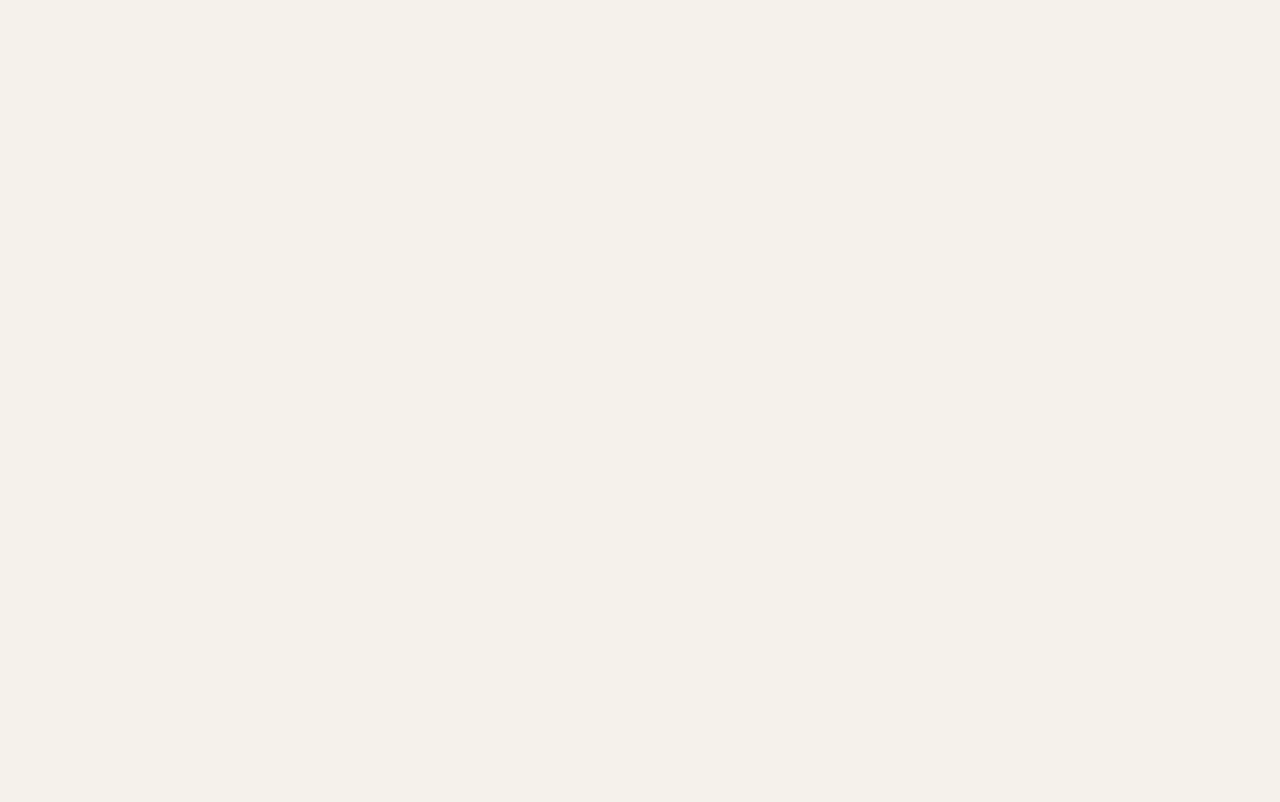
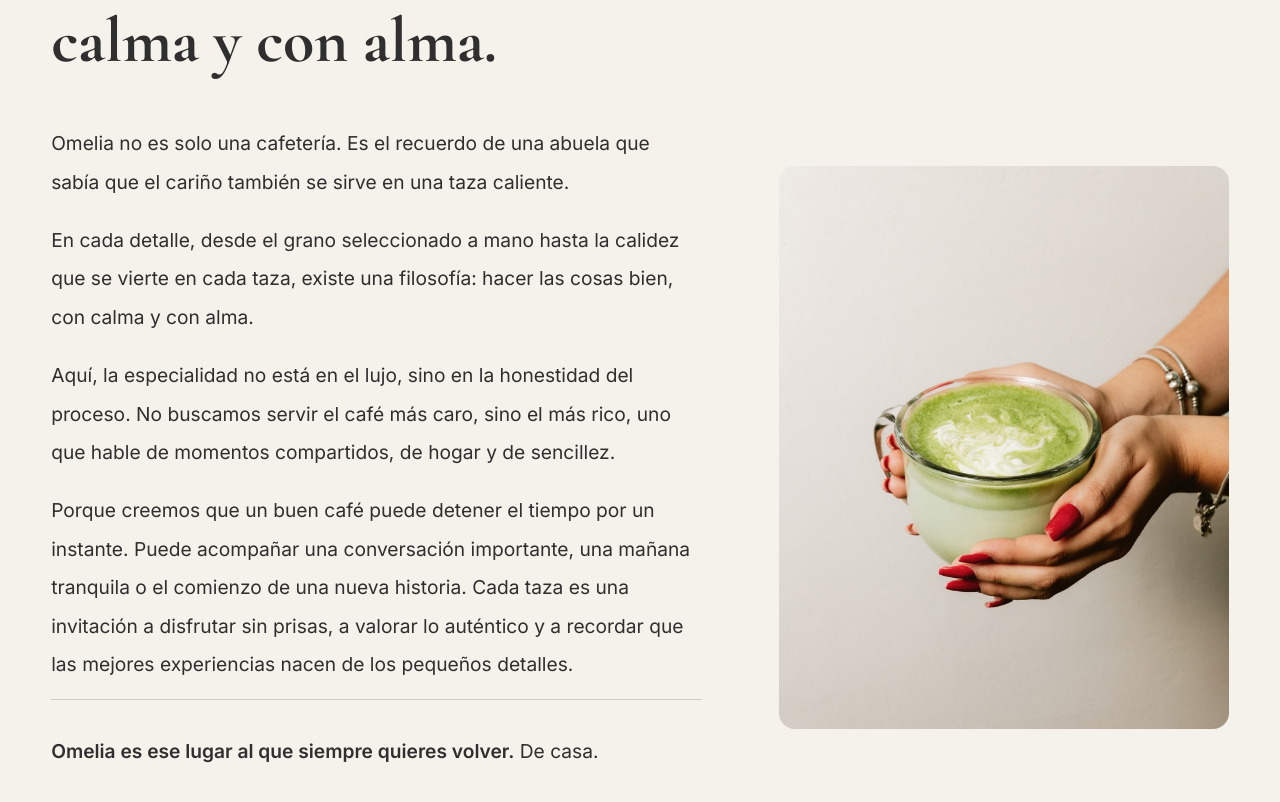
Before and after one commit to LuisMosqueda08/omelia-demo, a React (Vite) app: page / in a window 1280 px wide. Shown: the part 1020-1822 px from the top of the page. Before the commit the page ends 807 px from the top, so only its background shows below. Built offline with nearby package versions, Linux system fonts and the light colour scheme.

Commit message:
creacion de la section story, implementacion de animaciones con gsap, menu hamburguesa y medias querys para la section story

```diff
--- a/package.json
+++ b/package.json
@@ -10,6 +10,7 @@
     "preview": "vite preview"
   },
   "dependencies": {
+    "@gsap/react": "^2.1.2",
     "framer-motion": "^12.42.2",
     "gsap": "^3.15.0",
     "react": "^19.2.7",
--- a/src/components/hero/hero.jsx
+++ b/src/components/hero/hero.jsx
@@ -1,43 +1,87 @@
-import { useEffect, useRef } from "react";
 import gsap from "gsap";
 import heroImage from "../../assets/img/cafe-omelia.png";
 import styles from "./hero.module.css";
+import { useGSAP } from "@gsap/react";
+import { ScrollTrigger } from "gsap/ScrollTrigger";
+import { useRef } from "react";
+
+gsap.registerPlugin(useGSAP, ScrollTrigger);
 
 const Hero = () => {
-  const titleRef = useRef(null);
+  const heroRef = useRef(null);
 
-  useEffect(() => {
-    if (window.matchMedia("(prefers-reduced-motion: reduce)").matches) return;
-
-    const animation = gsap.from(titleRef.current, {
-      y: 60,
-      opacity: 0,
-      duration: 1.2,
-      ease: "power3.out",
+ useGSAP(
+  () => {
+    const timeline = gsap.timeline({
+      defaults: {
+        duration: 0.8,
+        ease: "power3.out",
+      },
     });
 
-    return () => animation.revert();
-  }, []);
+    timeline
+      .from(".heroEyebrow", {
+        y: 20,
+        opacity: 0,
+      })
+      .from(
+        ".heroTitle",
+        {
+          y: 45,
+          opacity: 0,
+        },
+        "-=0.5"
+      )
+      .from(
+        ".heroDescription",
+        {
+          y: 25,
+          opacity: 0,
+        },
+        "-=0.45"
+      )
+      .from(
+        ".heroActions",
+        {
+          y: 20,
+          opacity: 0,
+        },
+        "-=0.4"
+      )
+      .from(
+        ".heroImage",
+        {
+          x: 50,
+          opacity: 0,
+          duration: 1,
+        },
+        "-=0.7"
+      );
+  },
+  {
+    scope: heroRef,
+  }
+);
 
   return (
-    <section className={styles.hero} id="inicio">
+    <section ref={heroRef} className={styles.hero} id="inicio">
       <div className={styles.content}>
-        <p className={styles.eyebrow}>CAFÉ DE ESPECIALIDAD</p>
+        <p className={`${styles.eyebrow} heroEyebrow`}>CAFÉ DE ESPECIALIDAD</p>
 
-        <h1 ref={titleRef}>Momentos únicos para recordar.</h1>
+        <h1 className="heroTitle">Momentos únicos para recordar.</h1>
 
-        <p className={styles.description}>
+        <p className={`${styles.description} heroDescription`}>
           Cada grano es seleccionado con cuidado para ofrecer una experiencia
           cálida y auténtica.
         </p>
 
-        <div className={styles.actions}>
+        <div className={`${styles.actions} heroActions`}>
           <a className={styles.button} href="#menu">Ver menú</a>
           <a className={styles.button} href="#contacto">Reservar</a>
         </div>
       </div>
 
-      <div className={styles.image}>
+      <div className={`${styles.image} heroImage`}>
         <img src={heroImage} alt="Taza de café y desayuno de Omelia" />
       </div>
     </section>
--- a/src/components/hero/hero.module.css
+++ b/src/components/hero/hero.module.css
@@ -44,6 +44,11 @@
     display:flex;
     justify-content:center;
     align-items:center;
+}
+
+.image img:hover{
+    transform:scale(1.05);
+    transition:transform var(--transition-fast);
 }
 
 .image img{
@@ -95,5 +100,8 @@
         flex-direction:column;
     }
 
-    .button{width:100%;}
+    .button{
+        width:100%;
+        margin-top:12px;
+    }
 }
--- a/src/components/navbar/navbar.module.css
+++ b/src/components/navbar/navbar.module.css
@@ -97,15 +97,28 @@
         left:0;
         width:100%;
         padding:1.5rem var(--page-padding) 2rem;
-        display:none;
+        display:flex;
         flex-direction:column;
         align-items:stretch;
         gap:1.5rem;
         background:var(--cream);
         box-shadow:0 12px 20px rgba(0,0,0,.08);
+        opacity:0;
+        visibility:hidden;
+        transform:translateY(-1rem);
+        pointer-events:none;
+        transition:
+            opacity .3s ease,
+            transform .3s ease,
+            visibility .3s ease;
     }
 
-    .navigation.open{display:flex;}
+    .navigation.open{
+        opacity:1;
+        visibility:visible;
+        transform:translateY(0);
+        pointer-events:auto;
+    }
 
     .navLinks{
         flex-direction:column;
--- a/src/components/story/story.jsx
+++ b/src/components/story/story.jsx
@@ -0,0 +1,137 @@
+import styles from "./story.module.css";
+import storyImage from "../../assets/img/story.png";
+import { useRef } from "react";
+import gsap from "gsap";
+import { useGSAP } from "@gsap/react";
+import { ScrollTrigger } from "gsap/ScrollTrigger";
+
+gsap.registerPlugin(useGSAP, ScrollTrigger);
+
+
+const Story = () => {
+    const storyRef = useRef(null);
+
+    useGSAP(() => {
+    const timeline = gsap.timeline({
+
+    scrollTrigger: {
+    trigger: storyRef.current,
+    start: "top 75%",
+    once: true,
+    markers: false,
+    },
+      defaults: {
+        duration: 0.8,
+        ease: "power3.out",
+      },
+    });
+
+    timeline
+      .from('[data-story="eyebrow"]', {
+        y: 20,
+        opacity: 0,
+      })
+      .from(
+        '[data-story="title"]',
+        {
+          y: 35,
+          opacity: 0,
+        },
+        "-=0.45"
+      )
+      .from(
+        '[data-story="text"]',
+        {
+          x: -40,
+          opacity: 0,
+        },
+        "-=0.35"
+      )
+      .from(
+        '[data-story="image"]',
+        {
+          x: 50,
+          opacity: 0,
+        },
+        "-=0.65"
+      )
+      .from(
+        '[data-story="closing"]',
+        {
+          y: 25,
+          opacity: 0,
+        },
+        "-=0.4"
+      );
+  },
+  {
+    scope: storyRef,
+  }
+);
+
+  return (
+    <section
+    ref={storyRef}
+    className={styles.story}
+    id="historia"
+    aria-labelledby="story-title"
+    >
+      <div className={styles.container}>
+        <p className={styles.eyebrow} data-story="eyebrow">Nuestra historia</p>
+
+        <h2 id="story-title" data-story="title">
+          Una historia servida con calma y con alma.
+        </h2>
+
+        <div className={styles.storyLayout}>
+          <div className={styles.text} data-story="text">
+            <p>
+              Omelia no es solo una cafetería. Es el recuerdo de una
+              abuela que sabía que el cariño también se sirve en una
+              taza caliente.
+            </p>
+
+            <p>
+              En cada detalle, desde el grano seleccionado a mano hasta
+              la calidez que se vierte en cada taza, existe una filosofía:
+              hacer las cosas bien, con calma y con alma.
+            </p>
+
+            <p>
+              Aquí, la especialidad no está en el lujo, sino en la honestidad
+              del proceso. No buscamos servir el café más caro, sino el más
+              rico, uno que hable de momentos compartidos, de hogar y de
+              sencillez.
+            </p>
+
+            <p>
+              Porque creemos que un buen café puede detener el tiempo por un
+              instante. Puede acompañar una conversación importante, una mañana
+              tranquila o el comienzo de una nueva historia. Cada taza es una
+              invitación a disfrutar sin prisas, a valorar lo auténtico y a
+              recordar que las mejores experiencias nacen de los pequeños
+              detalles.
+            </p>
+            <div className={styles.closingText} data-story="closing">
+            <p>
+                <strong>Omelia es ese lugar al que siempre quieres volver.</strong>
+                <span> De casa.</span>
+            </p>
+            </div>
+          </div>
+
+            <figure className={styles.image} data-story="image">
+            <img
+                src={storyImage}
+                alt="Ambiente cálido de la cafetería Omelia"
+                loading="lazy"
+                decoding="async"
+            />
+            </figure>
+        </div>
+      </div>
+    </section>
+  );
+};
+
+export default Story;
--- a/src/components/story/story.module.css
+++ b/src/components/story/story.module.css
@@ -0,0 +1,92 @@
+.story{
+    padding:var(--section-spacing) var(--page-padding);
+}
+
+.container{
+    width:min(100%,var(--content-max-width));
+    margin-inline:auto;
+}
+
+.eyebrow{
+    font-size:.9rem;
+    text-transform:uppercase;
+    letter-spacing:.25rem;
+    color:var(--blue);
+    margin-bottom:1rem;
+}
+
+.story h2{
+    font-size: clamp(2.5rem, 5vw, 4rem);
+    line-height: 1.1;
+    color: var(--text);
+    max-width: 700px;
+    margin-bottom: 3rem;
+}
+
+.storyLayout{
+    display: grid;
+    grid-template-columns: minmax(0, 1fr) minmax(280px, 450px);
+    gap: clamp(2rem, 6vw, 5rem);
+    align-items: start;
+}
+
+.closingText{
+    margin-top: 5rem;
+    max-width: 850px;
+    margin-top: 1rem;
+    padding-top: 2rem;
+    border-top: 1px solid color-mix(in srgb, var(--text) 18%, transparent);
+}
+
+.text {
+    font-size:1.2rem;
+    line-height:2;
+    color:var(--text);
+}
+
+.text p + p{
+   margin-top:1.25rem;
+}
+
+.image img {
+    display: block;
+    width: 100%;
+    aspect-ratio: 4 / 5;
+    border-radius: var(--radius-medium);
+    object-fit: cover;
+}
+
+.image {
+    align-self: center;
+}
+
+@media (max-width: 800px) {
+    .storyLayout {
+        grid-template-columns: 1fr;
+        gap: 2rem;
+    }
+
+    .image {
+        order: 2;
+    }
+
+    .closingText {
+        order: 3;
+    }
+
+    .text,
+    .closingText {
+        font-size: 1rem;
+        line-height: 1.7;
+    }
+}
+
+@media (max-width: 520px) {
+    .story h2 {
+        font-size: clamp(2.4rem, 12vw, 3.25rem);
+    }
+
+    .story {
+        padding-block: calc(var(--section-spacing) * 0.75);
+    }
+}
--- a/src/pages/home.jsx
+++ b/src/pages/home.jsx
@@ -1,11 +1,13 @@
 import Navbar from "../components/navbar/navbar";
 import Hero from "../components/hero/hero";
+import Story from "../components/story/story";
 
 const Home = () => {
   return (
     <>
       <Navbar />
-      <Hero/>
+      <Hero />
+      <Story />
     </>
   );
 };
```
Also changed, not shown: src/assets/img/story.png (added), 1 other file (tests, documents, lock files or other folders).
